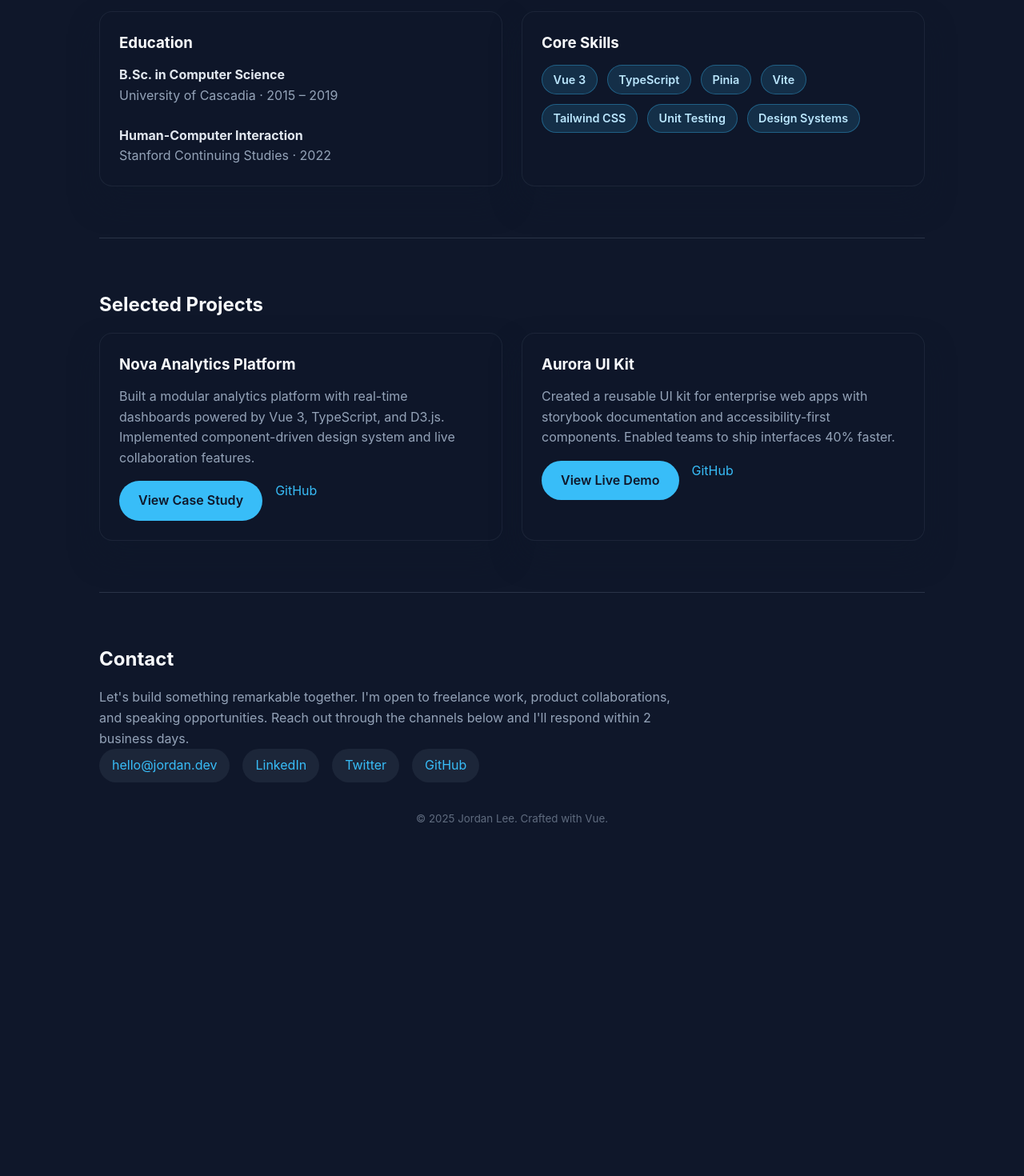
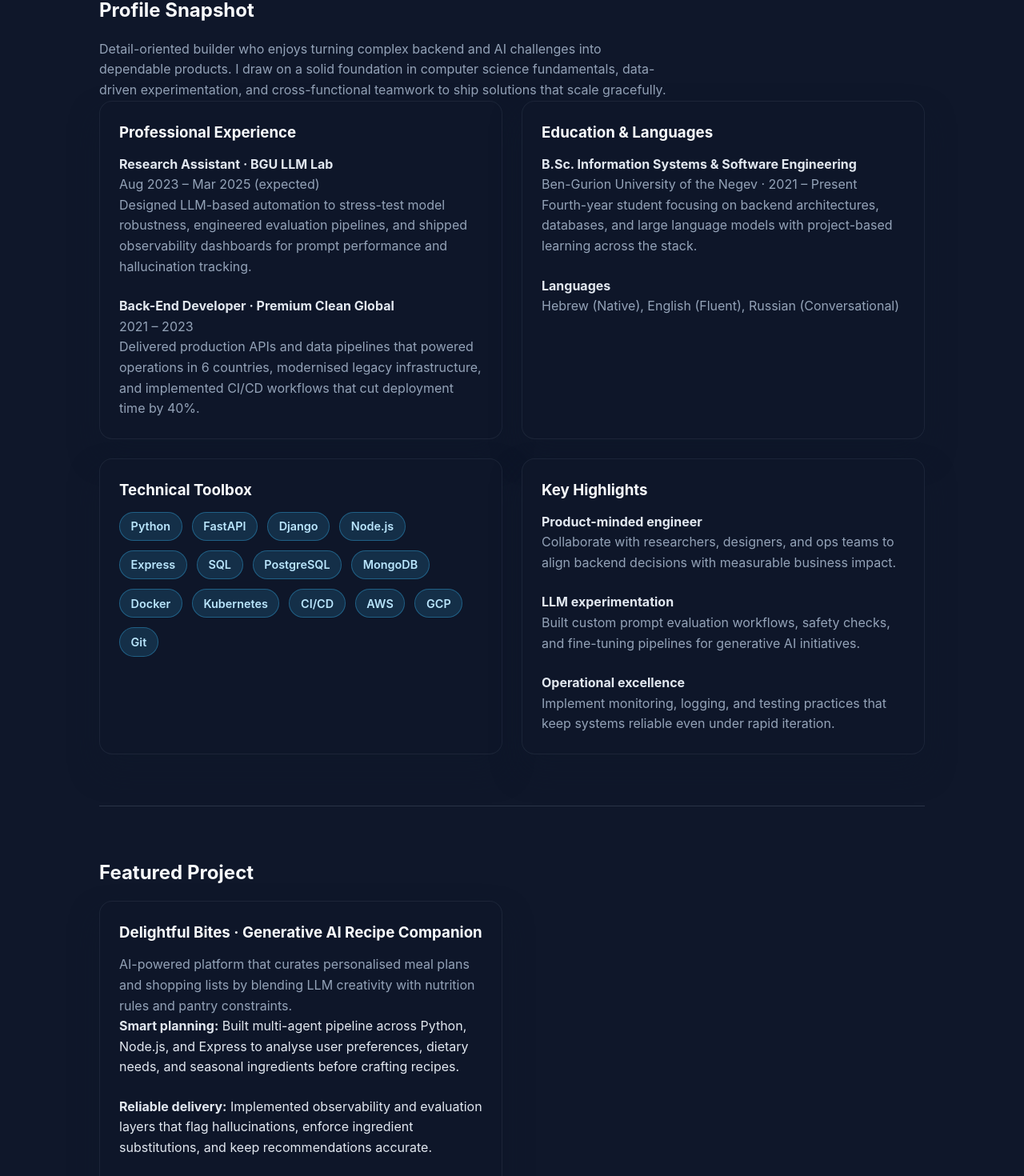
Before and after one commit to rom812/Portfolio-Website, a Vue app: page / in a window 1280 px wide. Shown: the part 609-2079 px from the top of the page at 80% size. Before the commit the page ends 1788 px from the top, so only its background shows below. Built offline with nearby package versions, Linux system fonts and the light colour scheme.

Commit message:
feat: personalize portfolio with Rom Sheynis content

```diff
--- a/src/assets/components/AboutSection.vue
+++ b/src/assets/components/AboutSection.vue
@@ -1,31 +1,97 @@
 <template>
   <section id="about">
-    <h2>Education & Skills</h2>
+    <h2>Profile Snapshot</h2>
+    <p>
+      Detail-oriented builder who enjoys turning complex backend and AI
+      challenges into dependable products. I draw on a solid foundation in
+      computer science fundamentals, data-driven experimentation, and
+      cross-functional teamwork to ship solutions that scale gracefully.
+    </p>
     <div class="grid grid-cols-2">
       <article class="card">
-        <h3>Education</h3>
+        <h3>Professional Experience</h3>
         <ul class="container">
           <li>
-            <strong>B.Sc. in Computer Science</strong>
-            <p>University of Cascadia · 2015 – 2019</p>
+            <strong>Research Assistant · BGU LLM Lab</strong>
+            <p>Aug 2023 – Mar 2025 (expected)</p>
+            <p>
+              Designed LLM-based automation to stress-test model robustness,
+              engineered evaluation pipelines, and shipped observability dashboards
+              for prompt performance and hallucination tracking.
+            </p>
           </li>
           <li>
-            <strong>Human-Computer Interaction</strong>
-            <p>Stanford Continuing Studies · 2022</p>
+            <strong>Back-End Developer · Premium Clean Global</strong>
+            <p>2021 – 2023</p>
+            <p>
+              Delivered production APIs and data pipelines that powered operations
+              in 6 countries, modernised legacy infrastructure, and implemented CI/CD
+              workflows that cut deployment time by 40%.
+            </p>
           </li>
         </ul>
       </article>
       <article class="card">
-        <h3>Core Skills</h3>
+        <h3>Education & Languages</h3>
+        <ul class="container">
+          <li>
+            <strong>B.Sc. Information Systems & Software Engineering</strong>
+            <p>Ben-Gurion University of the Negev · 2021 – Present</p>
+            <p>
+              Fourth-year student focusing on backend architectures, databases, and
+              large language models with project-based learning across the stack.
+            </p>
+          </li>
+          <li>
+            <strong>Languages</strong>
+            <p>Hebrew (Native), English (Fluent), Russian (Conversational)</p>
+          </li>
+        </ul>
+      </article>
+      <article class="card">
+        <h3>Technical Toolbox</h3>
         <div class="skills-list">
-          <span class="skill-pill">Vue 3</span>
-          <span class="skill-pill">TypeScript</span>
-          <span class="skill-pill">Pinia</span>
-          <span class="skill-pill">Vite</span>
-          <span class="skill-pill">Tailwind CSS</span>
-          <span class="skill-pill">Unit Testing</span>
-          <span class="skill-pill">Design Systems</span>
+          <span class="skill-pill">Python</span>
+          <span class="skill-pill">FastAPI</span>
+          <span class="skill-pill">Django</span>
+          <span class="skill-pill">Node.js</span>
+          <span class="skill-pill">Express</span>
+          <span class="skill-pill">SQL</span>
+          <span class="skill-pill">PostgreSQL</span>
+          <span class="skill-pill">MongoDB</span>
+          <span class="skill-pill">Docker</span>
+          <span class="skill-pill">Kubernetes</span>
+          <span class="skill-pill">CI/CD</span>
+          <span class="skill-pill">AWS</span>
+          <span class="skill-pill">GCP</span>
+          <span class="skill-pill">Git</span>
         </div>
+      </article>
+      <article class="card">
+        <h3>Key Highlights</h3>
+        <ul class="container">
+          <li>
+            <strong>Product-minded engineer</strong>
+            <p>
+              Collaborate with researchers, designers, and ops teams to align
+              backend decisions with measurable business impact.
+            </p>
+          </li>
+          <li>
+            <strong>LLM experimentation</strong>
+            <p>
+              Built custom prompt evaluation workflows, safety checks, and
+              fine-tuning pipelines for generative AI initiatives.
+            </p>
+          </li>
+          <li>
+            <strong>Operational excellence</strong>
+            <p>
+              Implement monitoring, logging, and testing practices that keep
+              systems reliable even under rapid iteration.
+            </p>
+          </li>
+        </ul>
       </article>
     </div>
   </section>
--- a/src/assets/components/ContactSection.vue
+++ b/src/assets/components/ContactSection.vue
@@ -2,18 +2,26 @@
   <section id="contact">
     <h2>Contact</h2>
     <p>
-      Let's build something remarkable together. I'm open to freelance work,
-      product collaborations, and speaking opportunities. Reach out through the
-      channels below and I'll respond within 2 business days.
+      I'm always excited to collaborate on backend, infrastructure, and
+      generative AI initiatives. Whether you need help productionising a model,
+      scaling APIs, or exploring internship opportunities, let's connect.
     </p>
     <div class="contact-links">
-      <a href="mailto:hello@jordan.dev">hello@jordan.dev</a>
-      <a href="https://www.linkedin.com/in/jordan-lee" target="_blank" rel="noreferrer">LinkedIn</a>
-      <a href="https://twitter.com/jordan_codes" target="_blank" rel="noreferrer">Twitter</a>
-      <a href="https://github.com/jordan-lee" target="_blank" rel="noreferrer">GitHub</a>
+      <a href="mailto:romsh21@gmail.com">romsh21@gmail.com</a>
+      <a href="tel:+972542106195">+972-54-210-6195</a>
+      <a
+        href="https://www.linkedin.com/in/rom-sheynis"
+        target="_blank"
+        rel="noreferrer"
+      >
+        LinkedIn
+      </a>
+      <a href="https://github.com/romsheynis" target="_blank" rel="noreferrer">
+        GitHub
+      </a>
     </div>
     <footer>
-      <small>© {{ new Date().getFullYear() }} Jordan Lee. Crafted with Vue.</small>
+      <small>© {{ new Date().getFullYear() }} Rom Sheynis. Crafted with Vue.</small>
     </footer>
   </section>
 </template>
--- a/src/assets/components/HomeSection.vue
+++ b/src/assets/components/HomeSection.vue
@@ -3,11 +3,13 @@
     <div class="home-hero">
       <div>
         <p class="brand">Hi, I'm</p>
-        <h1>Jordan Lee — Frontend Engineer & Vue Enthusiast</h1>
+        <h1>Rom Sheynis — Backend-Focused IS & Software Engineering Student</h1>
         <p>
-          I create immersive digital experiences with clean aesthetics, smooth
-          interactions, and maintainable architecture. I specialise in building
-          Vue-based applications that delight users and empower teams.
+          Fourth-year Ben-Gurion University student with hands-on experience
+          building production-ready backend services, generative AI products, and
+          maintainable data pipelines. I love shaping resilient architectures
+          that combine clean code, measurable impact, and delightful user
+          experiences.
         </p>
         <div class="project-links">
           <a class="button" href="#projects">Explore Projects</a>
--- a/src/assets/components/Navbar.vue
+++ b/src/assets/components/Navbar.vue
@@ -1,7 +1,7 @@
 <template>
   <header class="navbar">
     <div class="content">
-      <a href="#home" class="brand">@vue-creative</a>
+      <a href="#home" class="brand">Rom Sheynis</a>
       <nav class="nav-links">
         <a href="#home">Home</a>
         <a href="#about">About</a>
--- a/src/assets/components/ProjectsSection.vue
+++ b/src/assets/components/ProjectsSection.vue
@@ -1,33 +1,45 @@
 <template>
   <section id="projects">
-    <h2>Selected Projects</h2>
+    <h2>Featured Project</h2>
     <div class="grid grid-cols-2">
       <article class="card">
-        <h3>Nova Analytics Platform</h3>
+        <h3>Delightful Bites · Generative AI Recipe Companion</h3>
         <p>
-          Built a modular analytics platform with real-time dashboards powered
-          by Vue 3, TypeScript, and D3.js. Implemented component-driven design
-          system and live collaboration features.
+          AI-powered platform that curates personalised meal plans and shopping
+          lists by blending LLM creativity with nutrition rules and pantry
+          constraints.
         </p>
+        <ul class="container">
+          <li>
+            <strong>Smart planning:</strong> Built multi-agent pipeline across
+            Python, Node.js, and Express to analyse user preferences, dietary
+            needs, and seasonal ingredients before crafting recipes.
+          </li>
+          <li>
+            <strong>Reliable delivery:</strong> Implemented observability and
+            evaluation layers that flag hallucinations, enforce ingredient
+            substitutions, and keep recommendations accurate.
+          </li>
+          <li>
+            <strong>Full-stack experience:</strong> Deployed modular services on
+            PostgreSQL and MongoDB with reusable REST APIs, automated testing,
+            and infrastructure as code.
+          </li>
+        </ul>
         <div class="project-links">
-          <a class="button" href="https://example.com" target="_blank" rel="noreferrer">
-            View Case Study
+          <a
+            class="button"
+            href="mailto:romsh21@gmail.com?subject=Delightful%20Bites%20Demo"
+          >
+            Request a Demo
           </a>
-          <a href="https://github.com/example" target="_blank" rel="noreferrer">GitHub</a>
-        </div>
-      </article>
-      <article class="card">
-        <h3>Aurora UI Kit</h3>
-        <p>
-          Created a reusable UI kit for enterprise web apps with storybook
-          documentation and accessibility-first components. Enabled teams to
-          ship interfaces 40% faster.
-        </p>
-        <div class="project-links">
-          <a class="button" href="https://example.com" target="_blank" rel="noreferrer">
-            View Live Demo
+          <a
+            href="https://github.com/romsheynis"
+            target="_blank"
+            rel="noreferrer"
+          >
+            GitHub Profile
           </a>
-          <a href="https://github.com/example" target="_blank" rel="noreferrer">GitHub</a>
         </div>
       </article>
     </div>
```
